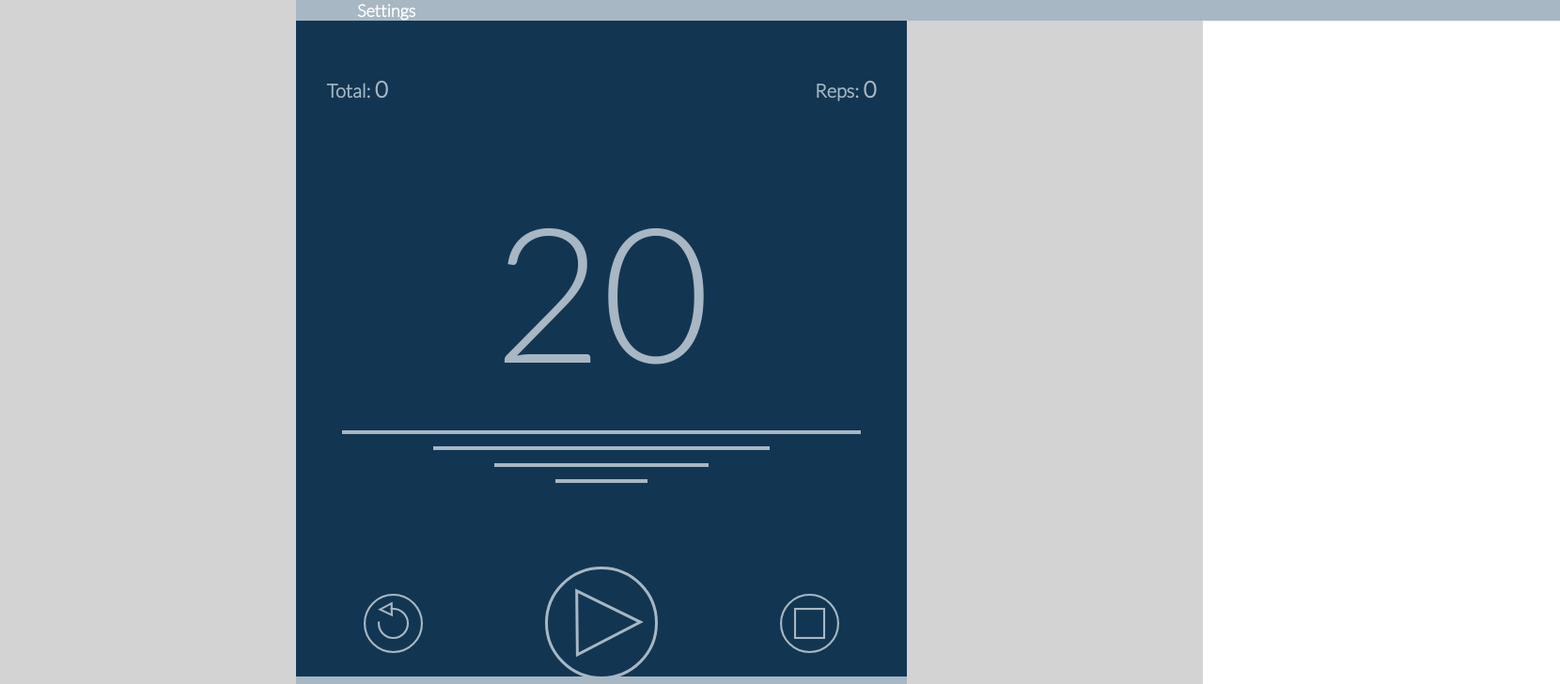
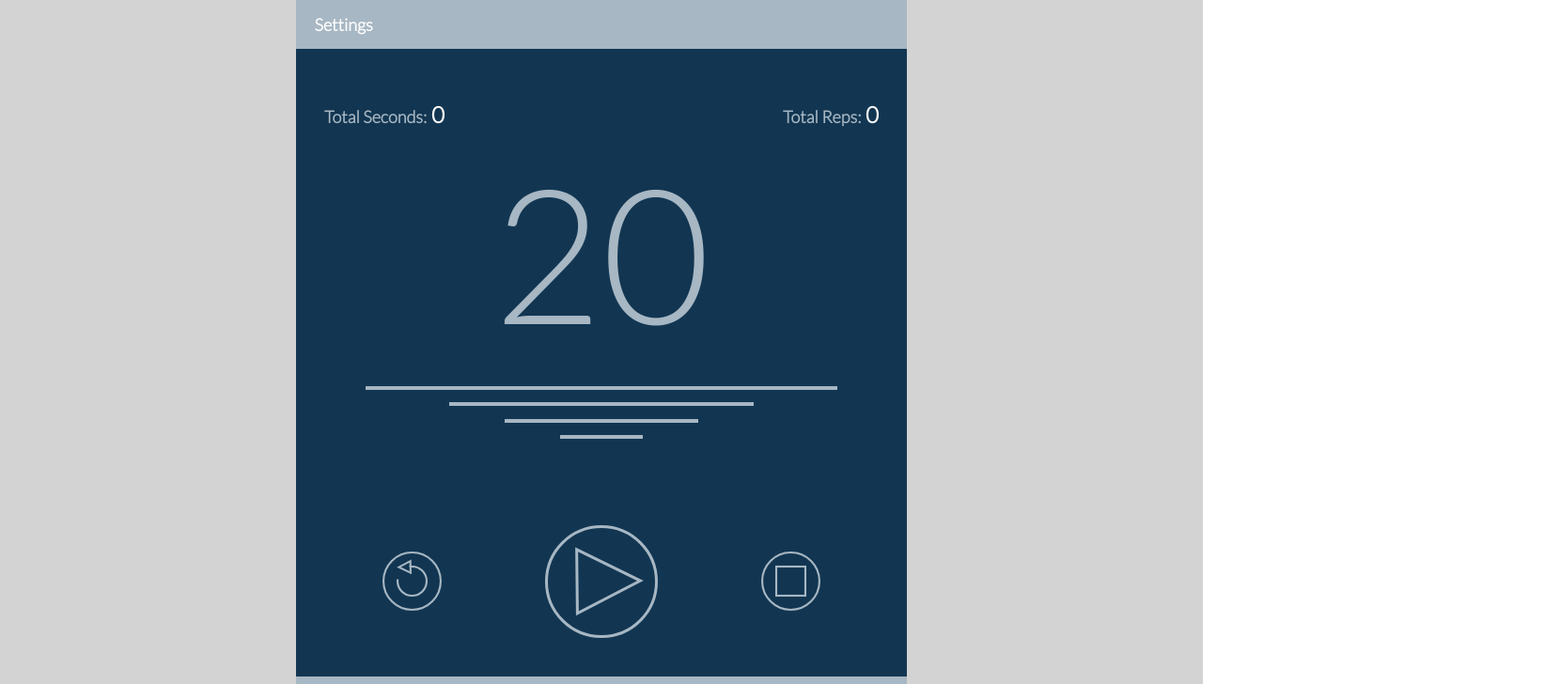
Before and after one commit to maiki-mo/criit, a React (Create React App) app: page /workout in a window 1280 px wide. Shown: the top 728 px of the page at 94% size, 1660 px wide, since content can reach past the window. Built offline with nearby package versions, Linux system fonts and the light colour scheme.

Commit message:
add header to workout screen

```diff
--- a/src/components/ActivityHeader.js
+++ b/src/components/ActivityHeader.js
@@ -16,15 +16,17 @@ export default ( {
             paddingRight: '5%',
             paddingLeft: '5%',
             height: '10%',
+            width: '100%',
             ...containerStyles,
         },
         text: {
             margin: 0,
             color: colors.lightBlue,
             fontWeight: 'bold',
-            fontSize: 20,
+            fontSize: 18,
         },
         textEmphasis: {
+            color: colors.white,
             fontSize: 24,
         },
     };
@@ -32,11 +34,11 @@ export default ( {
     return (
         <section style={localStyles.container}>
             <p style={localStyles.text}>
-                Total:
+                Total Seconds:
                 <span style={localStyles.textEmphasis}>{` ${totalSeconds}`}</span>
             </p>
             <p style={localStyles.text}>
-                Reps:
+                Total Reps:
                 <span style={localStyles.textEmphasis}>{` ${reps}`}</span>
             </p>
         </section>
--- a/src/components/Counter.js
+++ b/src/components/Counter.js
@@ -13,7 +13,7 @@ export default ( { containerStyles, seconds } ) => {
         container: {
             height: '35%',
             width: '100%',
-            paddingTop: '15%',
+            paddingTop: '5%',
             paddingBottom: '5%',
             ...containerStyles,
         },
--- a/src/components/ScreenHeader.js
+++ b/src/components/ScreenHeader.js
@@ -11,12 +11,13 @@ export default ( {
     const localStyles = {
         container: {
             width: '100vw',
-            paddingLeft: '10%',
             marginBottom: '5%',
             backgroundColor,
+            maxWidth: 650,
             ...containerStyles,
         },
         text: {
+            paddingLeft: '3%',
             textAlign: 'left',
             color: titleColor,
             fontSize: titleSize,
--- a/src/components/SliderItem.js
+++ b/src/components/SliderItem.js
@@ -52,7 +52,7 @@ export default ( {
     return (
         <div style={localStyles.container}>
             <span style={localStyles.text}>{text}</span>
-            <div style={{ width: '50%', paddingRight: '2%' }}>
+            <div style={{ width: '55%', paddingRight: '2%' }}>
                 <Slider
                     dots
                     min={min || 0}
--- a/src/screens/User.js
+++ b/src/screens/User.js
@@ -48,19 +48,12 @@ export default ( { containerStyles } ) => {
             />
             <section style={localStyles.subContainer}>
                 <div style={localStyles.subHeader}>
-                    <h1 style={localStyles.subText}>Finished Workouts</h1>
-                    <h1 style={localStyles.subText}>Workout</h1>
+                    <h1 style={localStyles.subText}>Completed Workouts</h1>
                 </div>
                 <div>
                     {JSON.stringify( pastWorkouts ) }
                 </div>
             </section>
-            {/* <section style={localStyles.subContainer}>
-                <div style={localStyles.subHeader}>
-                    <h1 style={localStyles.subText}>Finished Workouts</h1>
-                    <h1 style={localStyles.subText}>Workout</h1>
-                </div>
-            </section> */}
         </main>
     );
 };
--- a/src/screens/Workout.js
+++ b/src/screens/Workout.js
@@ -16,7 +16,7 @@ import images from '../constants/images';
 import services from '../services';
 
 const { closeIcon } = images;
-const { colors } = styles;
+const { colors, flex } = styles;
 const {
     sound,
     cooldownSeconds,
@@ -143,8 +143,11 @@ export default ( { containerStyles } ) => {
 
     const localStyles = {
         container: {
+            ...flex.centerFlexCol,
+            paddingLeft: 30,
+            paddingRight: 30,
             height: '100%',
-            width: '100%',
+            justifyContent: 'flex-start',
             ...containerStyles,
         },
     };
@@ -156,7 +159,6 @@ export default ( { containerStyles } ) => {
                 titleColor={colors.white}
                 titleSize={18}
                 backgroundColor={colors.lightBlue}
-                textSyles={{ margin: 0 }}
             />
             <ActivityHeader
                 reps={reps}
```
